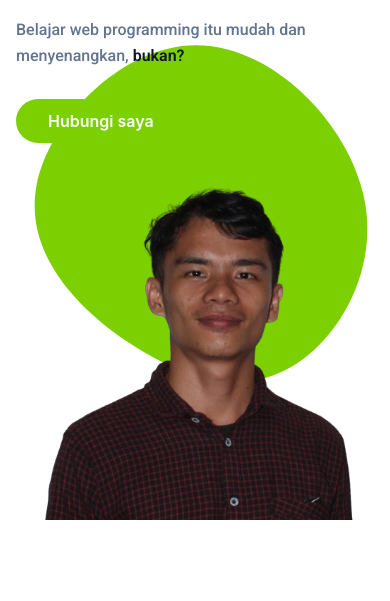
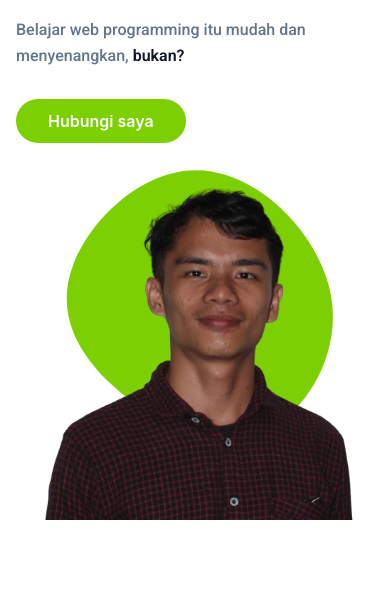
Before and after one commit to Zai0402/portfolio-tailwind-css, a website: page index.html in a window 390 px wide. Shown: the part 243-844 px from the top of the page. Drawn offline with nearby package versions, Linux system fonts and the light colour scheme.

Commit message:
perbaikan latar profil untuk ukuran mobile

```diff
--- a/index.html
+++ b/index.html
@@ -130,7 +130,7 @@
                 class="max-w-full mx-auto"
               />
               <span
-                class="absolute bottom-0 -z-10 left-1/2 -translate-x-1/2 md:scale-125"
+                class="absolute -bottom-20 -z-10 left-1/2 -translate-x-1/2 sm:scale-125 md:scale-150"
               >
                 <svg
                   width="400"
@@ -141,7 +141,7 @@
                   <path
                     fill="oklch(76.8% 0.233 130.85)"
                     d="M42.1,-18.9C46.4,-0.5,36,17.5,23.8,24.4C11.5,31.4,-2.7,27.3,-16.2,18.4C-29.7,9.5,-42.5,-4.2,-39.7,-20.6C-36.9,-37.1,-18.4,-56.2,0.2,-56.2C18.9,-56.3,37.8,-37.4,42.1,-18.9Z"
-                    transform="translate(100 100) scale(2)"
+                    transform="translate(100 100) scale(1.6)"
                   />
                 </svg>
               </span>
```
Also changed, not shown: src/output.css.
